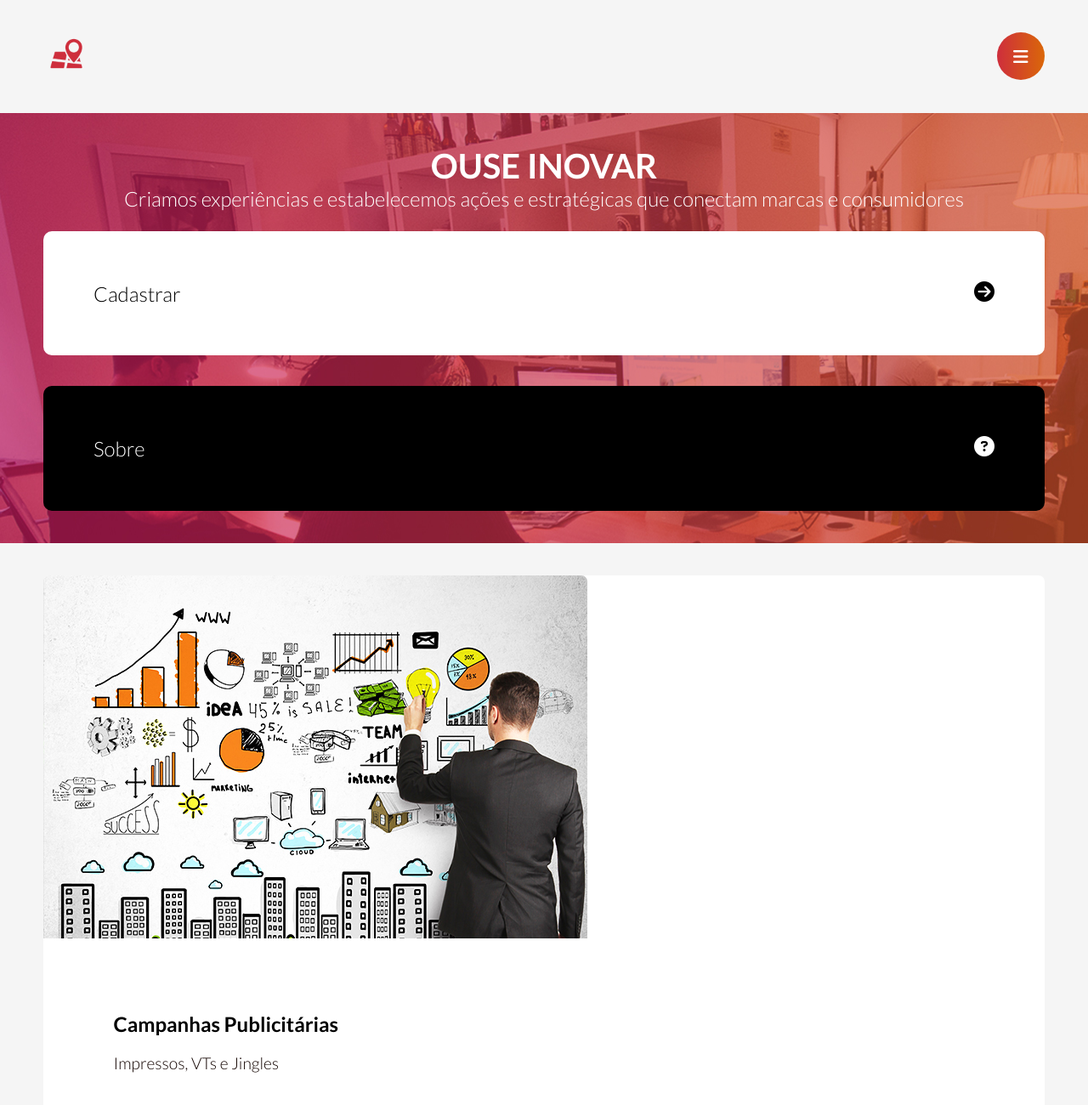
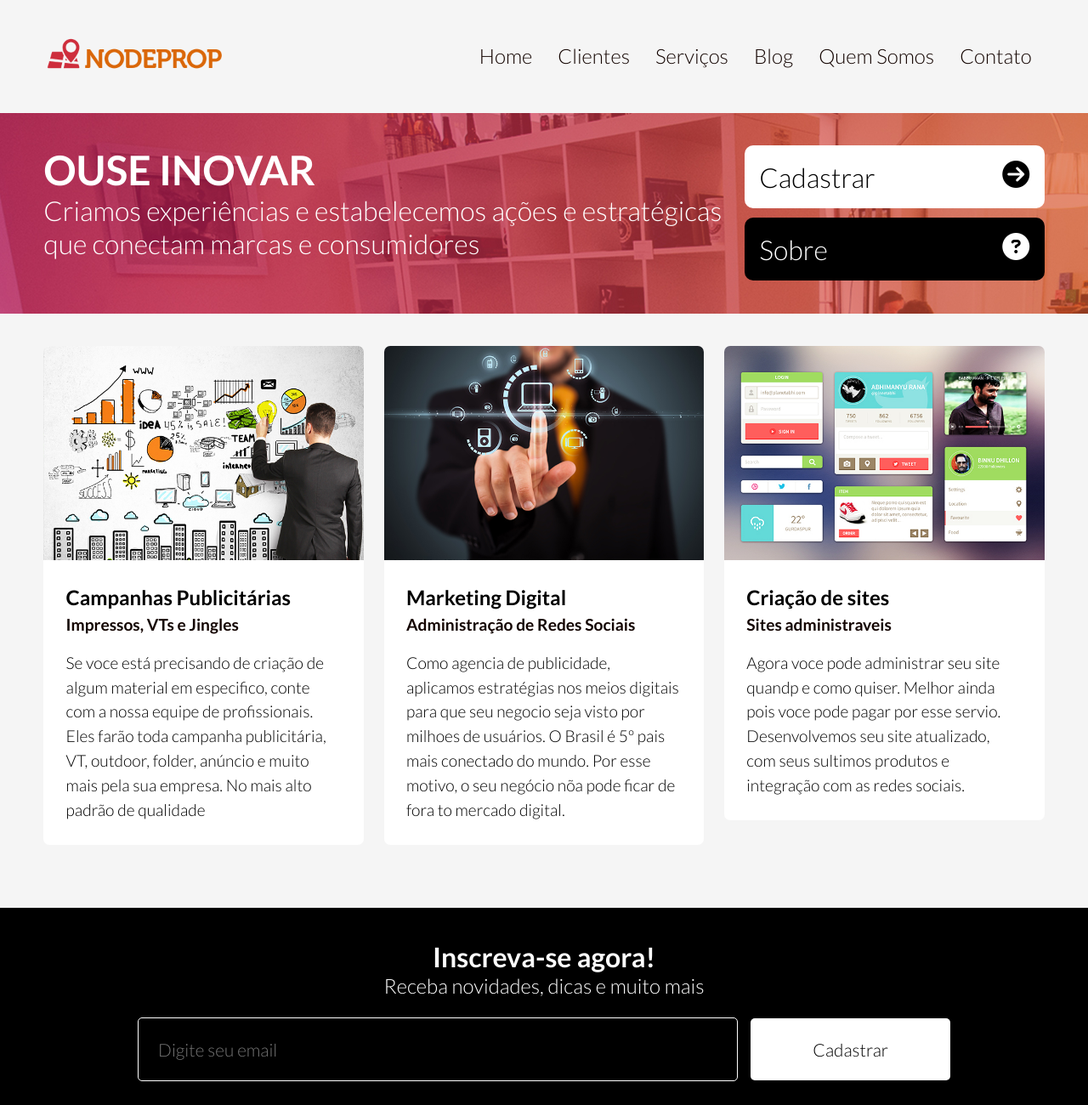
Before and after one commit to 9reis/NodeProp-site, a plain HTML site: page index.html in a window 1280 px wide. Shown: the top 1300 px of the page at 85% size. Drawn offline with nearby package versions, Linux system fonts and the light colour scheme.

Commit message:
Finalizada a responsividade com break points

```diff
--- a/css/style.css
+++ b/css/style.css
@@ -29,15 +29,37 @@ img{
     max-width: 100%;
 }
 
+
+/************************************************************************\
+                                CONTAINER
+\************************************************************************/
+
+.container{
+    width: 100%;
+    float: left;
+    padding: 3% 4%;
+    text-align: center;
+}
+
+/************************************************************************\
+                                BG COLOR
+\************************************************************************/
+
+.bg-gradiente{
+    background: linear-gradient(to right,#ce2e3c, #da6709 );
+}
+
+.bg-black{
+    background: #000;
+}
+
+.bg-white{
+    background: #FFF;
+}
+
 /************************************************************************\
                                 CABECALHO
 \************************************************************************/
-
-.cabecalho{
-    width: 100%;
-    float:left;
-    padding: 3% 4%;
-}
 
 .logo{
     width: 56px;
@@ -55,7 +77,7 @@ img{
     color: #FFF;
     border-radius: 56px;
     cursor:pointer;
-    background: linear-gradient(to right,#ce2e3c, #da6709 );
+
 }
 
 /************************************************************************\
@@ -105,10 +127,6 @@ img{
 \************************************************************************/
 
 .banner {
-    width: 100%;
-    float: left;
-    text-align: center;
-    padding: 3% 4%;
     background: url(../img/bg.jpg)no-repeat fixed;
 }
 
@@ -136,24 +154,16 @@ img{
     float: right;
 }
 
-.btn-cadastras{
+.btn {
     width: 100%;
     font-size: 1.5em;
     text-align: left;
     cursor: pointer;
     padding: 5%;
     border-radius: 10px;
-    background: #FFF;
 }
 
 .btn-sobre{
-    width: 100%;
-    font-size: 1.5em;
-    text-align: left;
-    cursor: pointer;
-    padding: 5%;
-    border-radius: 10px;
-    background: #000;
     color: #FFF;
     margin-top: 3%;
 }
@@ -162,15 +172,8 @@ img{
                                 SERVICOS
 \************************************************************************/
 
-.servicos{
-    width: 100%;
-    float: left;
-    padding: 3% 4%;
-}
-
 .servico{
     width: 100%;
-    background: #FFF;
     text-align: left;
     border-radius: 7px;
     margin-bottom: 3%;
@@ -202,16 +205,8 @@ img{
 }
 
 /************************************************************************\
-                                SERVICOS
+                                NEWSLETTER
 \************************************************************************/
-
-.newsletter{
-    width: 100%;
-    float: left;
-    text-align: center;
-    padding: 3% 4%;
-    background: #000;
-}
 
 .newsletter h2 {
     font-size: 1.5em;
@@ -229,7 +224,6 @@ img{
 
 .newsletter input{
     width: 100%;
-    background: #000;
     color: #FFF;
     border: 1px solid #FFF;
     padding: 3%;
@@ -238,7 +232,6 @@ img{
 
 .newsletter button{
     width: 100%;
-    background: #FFF;
     padding: 5%;
     border-radius: 5px;
     margin-top: 3%;
@@ -250,14 +243,6 @@ img{
 /************************************************************************\
                                 RODAPE
 \************************************************************************/
-
- .rodape{
-    width: 100%;
-    float: left;
-    padding: 3% 4%;
-    text-align: center;
-    background: linear-gradient(to right,#ce2e3c, #da6709 );
- }
 
  .social-icons a{
     font-size:1.5em;
@@ -276,3 +261,168 @@ img{
     margin-top: 2%;
     color: rgba(255, 255, 255, 0.7);
 }
+
+
+/************************************************************************\
+                               RESPONSIVIDADE
+\************************************************************************/
+
+/*********************************************\
+            SMALL DEVICES - SMARTPHONES
+\*********************************************/
+
+@media screen and (min-width:480px){
+    .logo{
+        width: 214px;
+        background: url(../img/logo.png) center center/214px no-repeat;
+        float:left;
+        font-size: 0;
+    }
+
+    .btn{
+        font-size: 2em;
+    }
+}
+
+/*********************************************\
+            SMALL DEVICES - TABLETS
+\*********************************************/
+
+@media screen and (min-width:768px){
+    .servico {
+        width: 49%;
+        float: left;
+        margin-right: 2%;
+    }
+    .servico h4{
+        font-size: 1.2em;
+        font-weight: 600;
+    }
+    .servico p{
+        font-size: 1.2em;
+    }
+
+    .servico:nth-child(2){
+        margin-right: 0;
+    }
+
+    .newsletter h2{
+        font-size: 2em;
+    }
+    .newsletter h3{
+        font-size: 1.5em;
+    }
+
+    .newsletter input{
+        width: 70%;
+        padding: 2%;
+        float: left;
+        margin-right:1%;
+        font-size: 1.2em;
+    }
+
+    .newsletter button{
+        width: 28%;
+        float: right;
+        padding: 2%;
+        font-size: 1.2em;
+        margin-top: 0;
+    }
+
+}
+
+/*********************************************\
+        MEDIUM DEVICES - TABLETS & DESKTOPS
+\*********************************************/
+@media screen and (min-width:960px){
+
+ .title{
+    width: 70%;
+    float: left;
+    text-align: left;
+ }
+
+ .title h2{
+    font-size: 3em;
+ }
+
+ .title h3 {
+    font-size: 2em;
+ }
+
+ .buttons{
+    width: 30%;
+    float: right;
+    margin-top: 0;
+ }
+
+ .servico{
+    width: 32%;
+ }
+
+ .servico:nth-child(2){
+    margin-right: 2%;
+}
+
+.servico:nth-child(3){
+    margin-right: 0;
+}
+
+.newsletter input{
+    width: 60%;
+    float: none;
+    font-size: 1.3em;
+}
+
+.newsletter button{
+    width: 20%;
+    float: none;
+    font-size: 1.3em;
+}
+
+}
+
+/*********************************************\
+        LARGE DEVICES - WIDE SCREEN
+\*********************************************/
+@media screen and (min-width:1280px){
+
+    /* body{
+        background: blue;
+     } */
+
+   .btn-menu{
+    display: none;
+   }
+
+   .btn-close{
+    display: none;
+   }
+
+   .menu{
+    width: auto;
+    height: 56px;
+    line-height: 56px;
+    float: right;
+    background: #F5F5F5;
+    display: block !important;
+    position: static;
+   }
+
+   .menu li{
+    padding: 0;
+    float: left;
+   }
+
+   .menu li a{
+    color: #130400;
+    font-size: 1.5em;
+    padding: 15px;
+   }
+
+   .menu li a:hover{
+    border: none;
+    font-weight: 600;
+    border-bottom: 2px solid #da6709;
+   }
+}
--- a/index.html
+++ b/index.html
@@ -13,10 +13,10 @@
 </head>
 <body>
 
-      <header class="cabecalho"> <!-- INICIO CABECALHO -->
+      <header class="cabecalho container"> <!-- INICIO CABECALHO -->
 
         <a href="index.html"><h1 class="logo"> NodePorp - Especialida em Soluções tecnologicas</h1></a>
-         <button class="btn-menu"><i class="fa-solid fa-bars fa-lg"></i></button>
+         <button class="btn-menu bg-gradiente"><i class="fa-solid fa-bars fa-lg"></i></button>
 
          <nav class="menu">
             <a href="" class="btn-close"> <i class="fa fa-times"></i> </a>
@@ -32,21 +32,21 @@
 
       </header> <!-- FIM CABECALHO -->
 
-      <div class="banner"> <!-- INICIO BANNER -->
+      <div class="banner container"> <!-- INICIO BANNER -->
             <div class="title">
                 <h2>OUSE INOVAR</h2>
                 <h3>Criamos experiências e estabelecemos ações e estratégicas que conectam marcas e consumidores</h3>
             </div>
 
             <div class="buttons">
-                <button class="btn-cadastras">Cadastrar <i class="fa fa-arrow-circle-right"></i> </button>
-                <button class="btn-sobre">Sobre <i class="fa fa-question-circle"></i> </button>
+                <button class=" btn bg-white">Cadastrar <i class="fa fa-arrow-circle-right"></i> </button>
+                <button class=" btn btn-sobre bg-black">Sobre <i class="fa fa-question-circle"></i> </button>
             </div>
       </div> <!-- FIM BANNER -->
 
-      <main class="servicos"> <!-- INICIO SERVICOS -->
+      <main class="servicos container"> <!-- INICIO SERVICOS -->
 
-        <article class="servico">
+        <article class="servico bg-white">
             <a href=""><img src="./img/criacoes.jpg" alt="Campanhas Publicitárias"></a>
             <div class="inner">
                 <a href="#">Campanhas Publicitárias</a>
@@ -59,7 +59,7 @@
             </div>
         </article>
 
-        <article class="servico">
+        <article class="servico bg-white">
             <a href=""><img src="./img/md.jpg" alt="Marketing Digital"></a>
             <div class="inner">
                 <a href="#">Marketing Digital</a>
@@ -73,7 +73,7 @@
             </div>
         </article>
 
-        <article class="servico">
+        <article class="servico bg-white">
             <a href=""><img src="./img/cs.jpg" alt="Marketing Digital"></a>
             <div class="inner">
                 <a href="#">Criação de sites</a>
@@ -88,16 +88,16 @@
 
       </main> <!-- FIM SERVICOS -->
 
-      <section class="newsletter"> <!-- INICIO NEWSLETTER -->
+      <section class="newsletter bg-black container "> <!-- INICIO NEWSLETTER -->
         <h2>Inscreva-se agora!</h2>
-        <h3>receba novidades, dicas e muito mais</h3>
+        <h3>Receba novidades, dicas e muito mais</h3>
         <form action="">
-            <input type="email" name="" id="" placeholder="Digite seu email">
-            <button>Cadastrar</button>
+            <input class="bg-black" type="email" name="" id="" placeholder="Digite seu email">
+            <button class="bg-white">Cadastrar</button>
         </form>
       </section> <!-- FIM NEWSLETTER -->
 
-      <footer class="rodape"><!-- INICIO RODAPE -->
+      <footer class="rodape container bg-gradiente"><!-- INICIO RODAPE -->
         <div class="social-icons">
             <a href="#"><i class="fa-brands fa-facebook-f"></i></i></a>
             <a href="#"><i class="fa-brands fa-twitter"></i></a>
```
